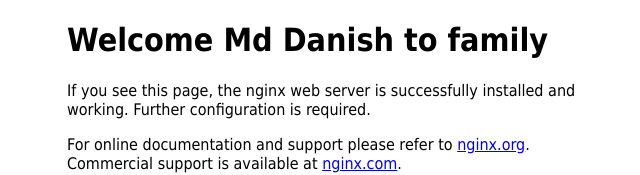
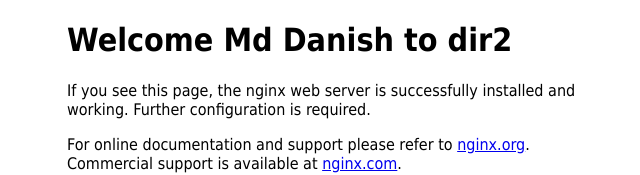
Before and after one commit to Md-Danish122/testingpurpose, a plain HTML site: page dir2/index.html in a window 1280 px wide. Shown: the top 175 px of the page, without its empty margins (293-933 px from the left). Drawn offline with Linux system fonts and the light colour scheme.

Commit message:
Update index.html

```diff
--- a/dir2/index.html
+++ b/dir2/index.html
@@ -11,7 +11,7 @@
 </style>
 </head>
 <body>
-<h1>Welcome Md Danish to family</h1>
+<h1>Welcome Md Danish to dir2</h1>
 <p>If you see this page, the nginx web server is successfully installed and
 working. Further configuration is required.</p>
 
```
